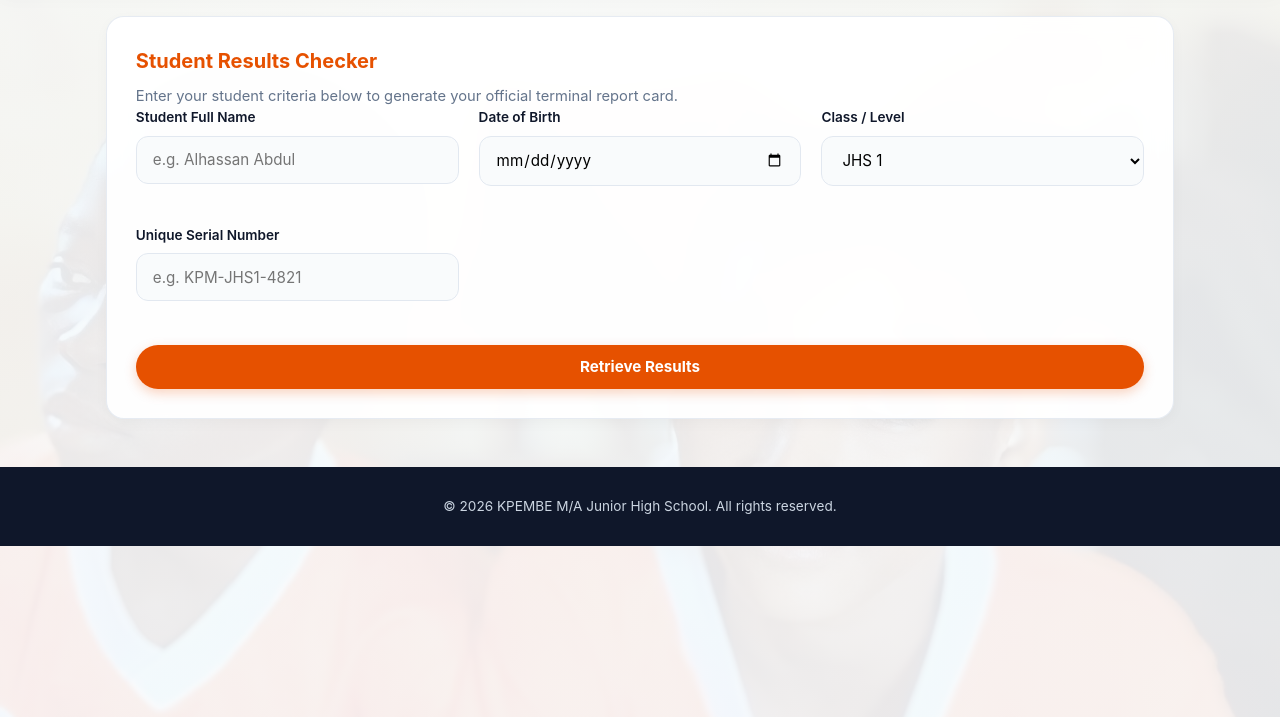
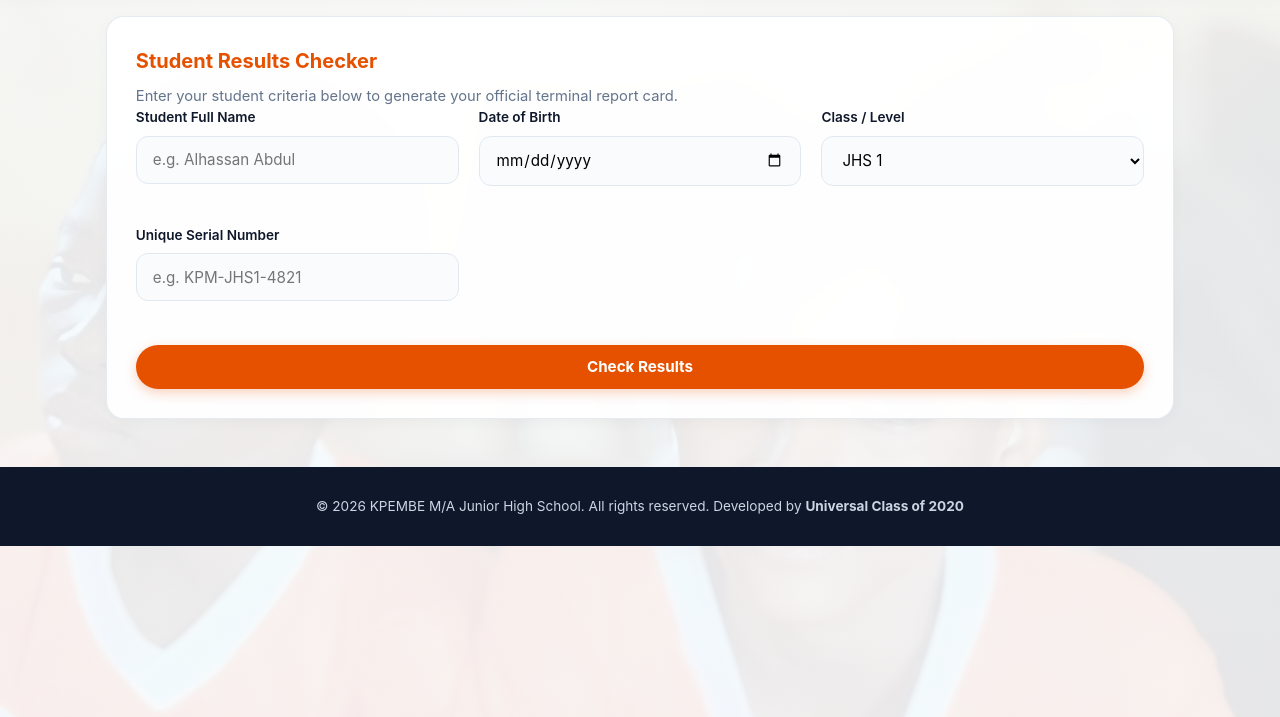
Before and after one commit to AzzInternetHub/Kpembe-M-A-JHS, a plain HTML site: page index.html in a window 1280 px wide. Both pictures are taken after a click on the button "Results Portal". Shown: the part 83-800 px from the top of the page. Drawn offline with Linux system fonts and the light colour scheme; no server answers.

Commit message:
Update index.html

```diff
--- a/index.html
+++ b/index.html
@@ -119,7 +119,7 @@
             </div>
           </div>
           <button type="submit" id="searchSubmitBtn" class="btn" style="margin-top: 1.5rem; width: 100%;">
-            <span class="btn-text">Retrieve Results</span>
+            <span class="btn-text">Check Results</span>
             <span class="spinner" style="display:none;"></span>
           </button>
         </form>
@@ -260,7 +260,7 @@
   </div>
 
   <footer>
-    <p>&copy; 2026 KPEMBE M/A Junior High School. All rights reserved.</p>
+    <p>&copy; 2026 KPEMBE M/A Junior High School. All rights reserved. Developed by <strong>Universal Class of 2020</strong></p>
   </footer>
 
   <script src="app.js"></script>
```
